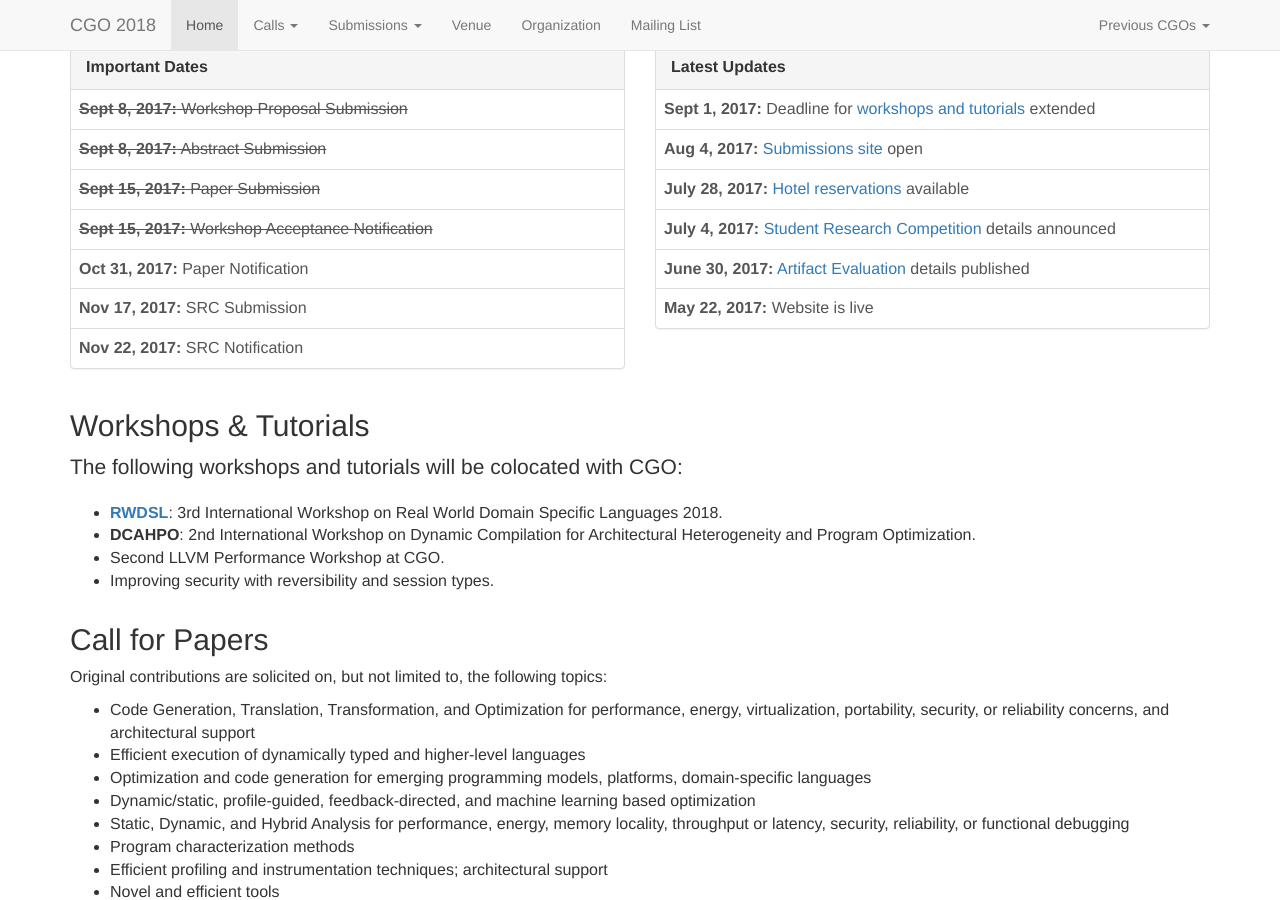
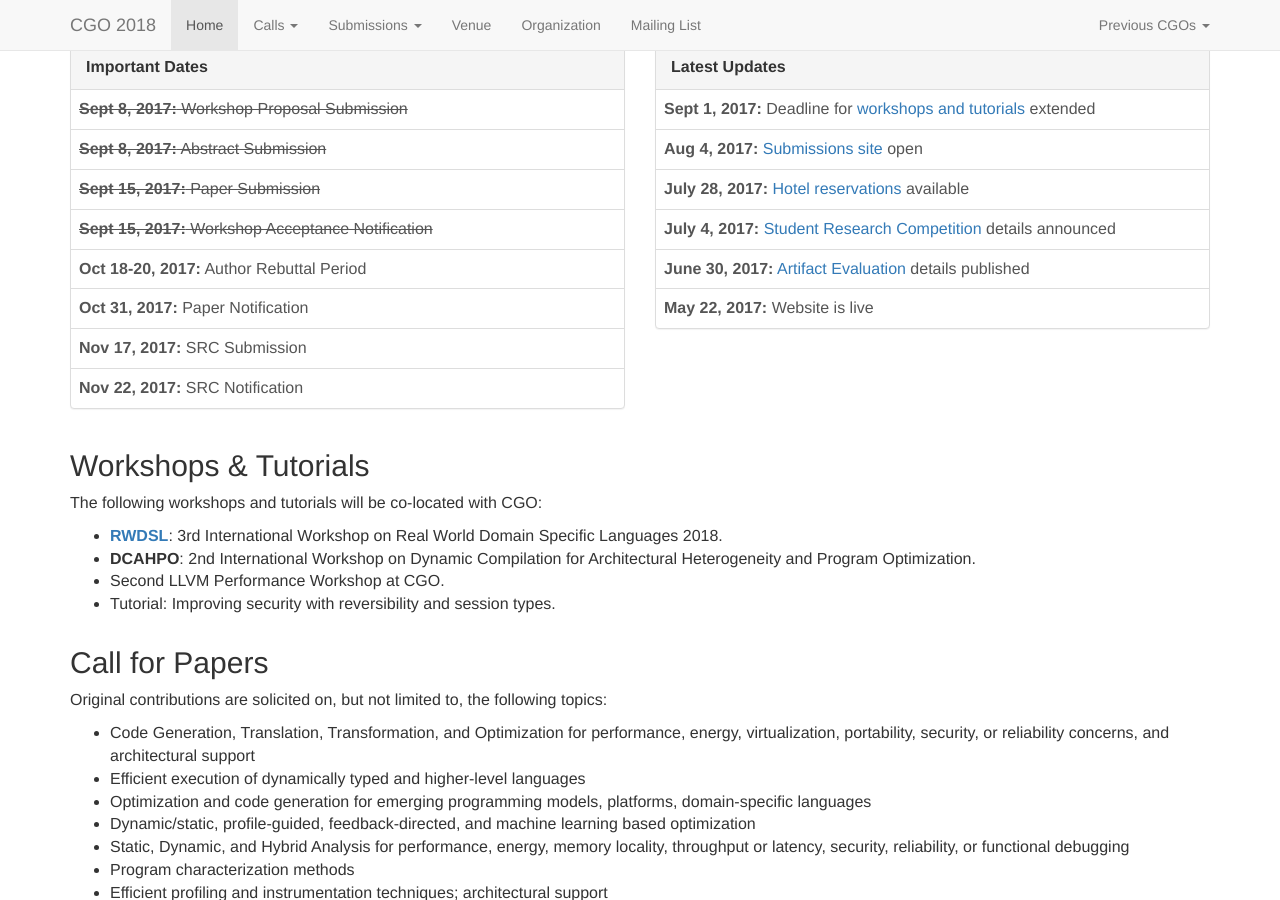
Before and after one commit to ChrisCummins/cgo2018, a Jekyll site: the page built from index.html, in a window 1280 px wide and 900 px high, scrolled down 900 px. Built offline with Jekyll 4.4.1, drawn with Linux system fonts in a browser that asks for light colours; nearby versions of some CDN libraries; comment, search, counter and statistics services are not loaded.

Commit message:
home page updates

```diff
--- a/index.html
+++ b/index.html
@@ -45,6 +45,7 @@ footer: 'Vienna Skyline photo by <a href="https://commons.wikimedia.org/wiki/Fil
               <tr><td><strike><b>Sept 8, 2017:</b> Abstract Submission</strike></td></tr>
               <tr><td><strike><b>Sept 15, 2017:</b> Paper Submission</strike</td></tr>
               <tr><td><strike><b>Sept 15, 2017:</b> Workshop Acceptance Notification</strike</td></tr>
+              <tr><td><b>Oct 18-20, 2017:</b> Author Rebuttal Period</td></tr>
               <tr><td><b>Oct 31, 2017:</b> Paper Notification</td></tr>
               <tr><td><b>Nov 17, 2017:</b> SRC Submission</td></tr>
               <tr><td><b>Nov 22, 2017:</b> SRC Notification</td></tr>
@@ -75,14 +76,14 @@ footer: 'Vienna Skyline photo by <a href="https://commons.wikimedia.org/wiki/Fil
     <div class="row">
       <div class="col-lg-12">
         <h2 class="section-heading">Workshops &amp; Tutorials</h2>
-        <p class="lead section-lead">
-          The following workshops and tutorials will be colocated with CGO:
+        <p>
+          The following workshops and tutorials will be co-located with CGO:
         </p>
         <ul>
           <li><b><a href="https://sites.google.com/site/realworlddsl/">RWDSL</a></b>: 3rd International Workshop on Real World Domain Specific Languages 2018.</li>
           <li><b>DCAHPO</b>: 2nd International Workshop on Dynamic Compilation for Architectural Heterogeneity and Program Optimization.</li>
           <li>Second LLVM Performance Workshop at CGO.</li>
-          <li>Improving security with reversibility and session types.</li>
+          <li>Tutorial: Improving security with reversibility and session types.</li>
         </ul>
       </div>
     </div>
```
